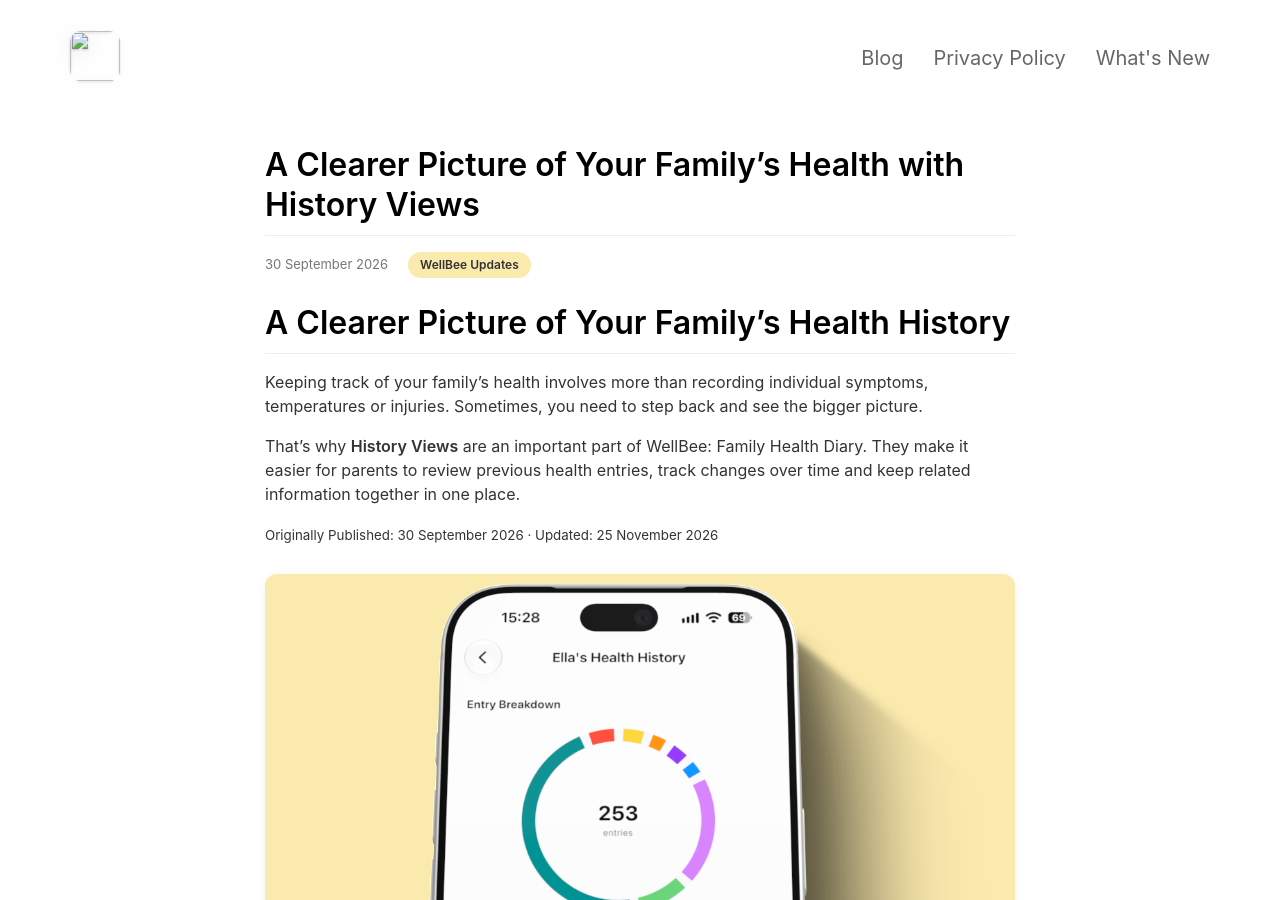
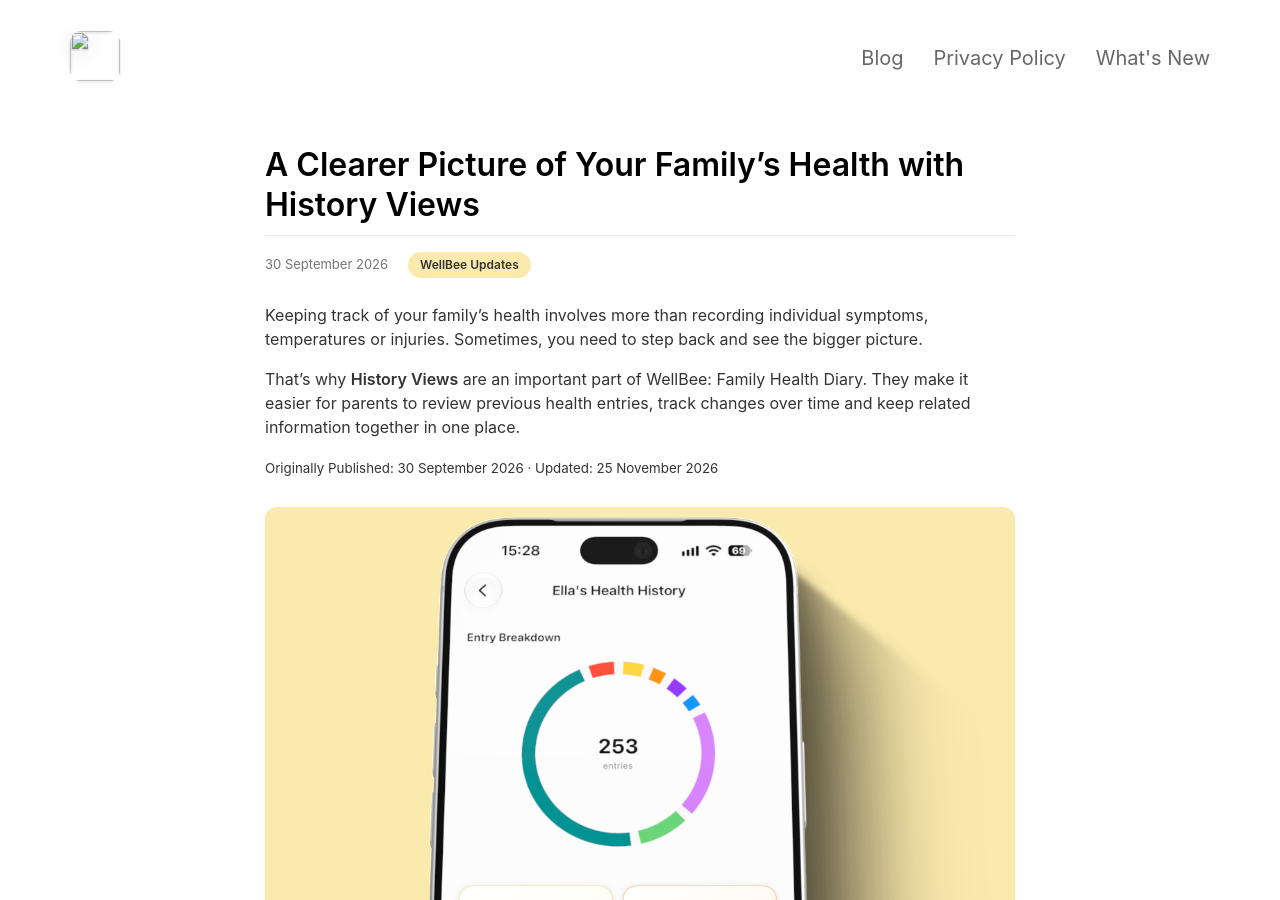
Before and after one commit to sheabrewer1986/WellBeeWebsite, a Jekyll site: the page built from _posts/2026-09-30-history-in-wellbee.md, in a window 1280 px wide and 900 px high. Built offline with Jekyll 4.4.1, drawn with Linux system fonts in a browser that asks for light colours; nearby versions of some CDN libraries.

Commit message:
[Tweak] Removed duplicate title

```diff
--- a/_posts/2026-09-30-history-in-wellbee.md
+++ b/_posts/2026-09-30-history-in-wellbee.md
@@ -5,8 +5,6 @@ date: 2026-09-30
 description: "A closer look at WellBee's latest feature, History Views, which help parents review health records and track changes over time."
 categories: [WellBee Updates]
 ---
-
-# A Clearer Picture of Your Family's Health History
 
 Keeping track of your family's health involves more than recording individual symptoms, temperatures or injuries. Sometimes, you need to step back and see the bigger picture.
 
```
